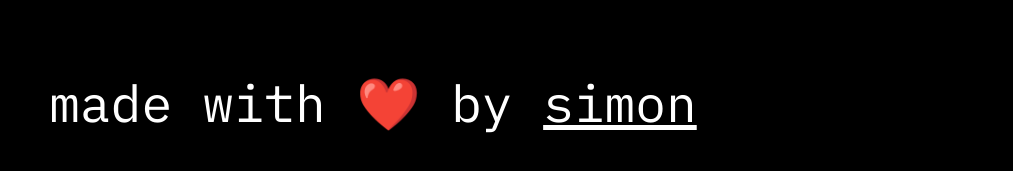
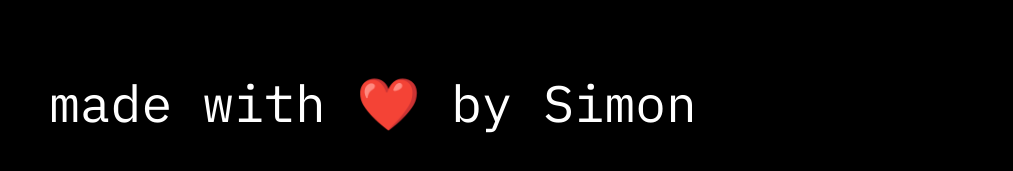
Before and after one commit to mxfilerelatedcache/b, a plain HTML site: page index.html in a window 1280 px wide. Shown: the part 10549-10720 px from the top of the page, without its empty margins (267-1280 px from the left). Drawn offline with Linux system fonts and the light colour scheme; a script that the page names is missing; a web font is replaced by a local one.

Commit message:
Update index.html

```diff
--- a/index.html
+++ b/index.html
@@ -97,7 +97,7 @@ schreib an:</div>
 <div id="left" class="rellax headline3" data-rellax-speed="3" data-rellax-zindex="2" style="text-align: right;">
  mitmachen<br>@<br>the<br>glow<br>project<br>.art</div>
 
-<p class="text" style="text-align: center">made with ❤️ by <a href="https://www.instagram.com/mxfilerelatedcache/" style="text-decoration-line: underline;">simon<a/></p>
+<p class="text" style="text-align: center">made with ❤️ by Simon</p>
 
 
 
```
